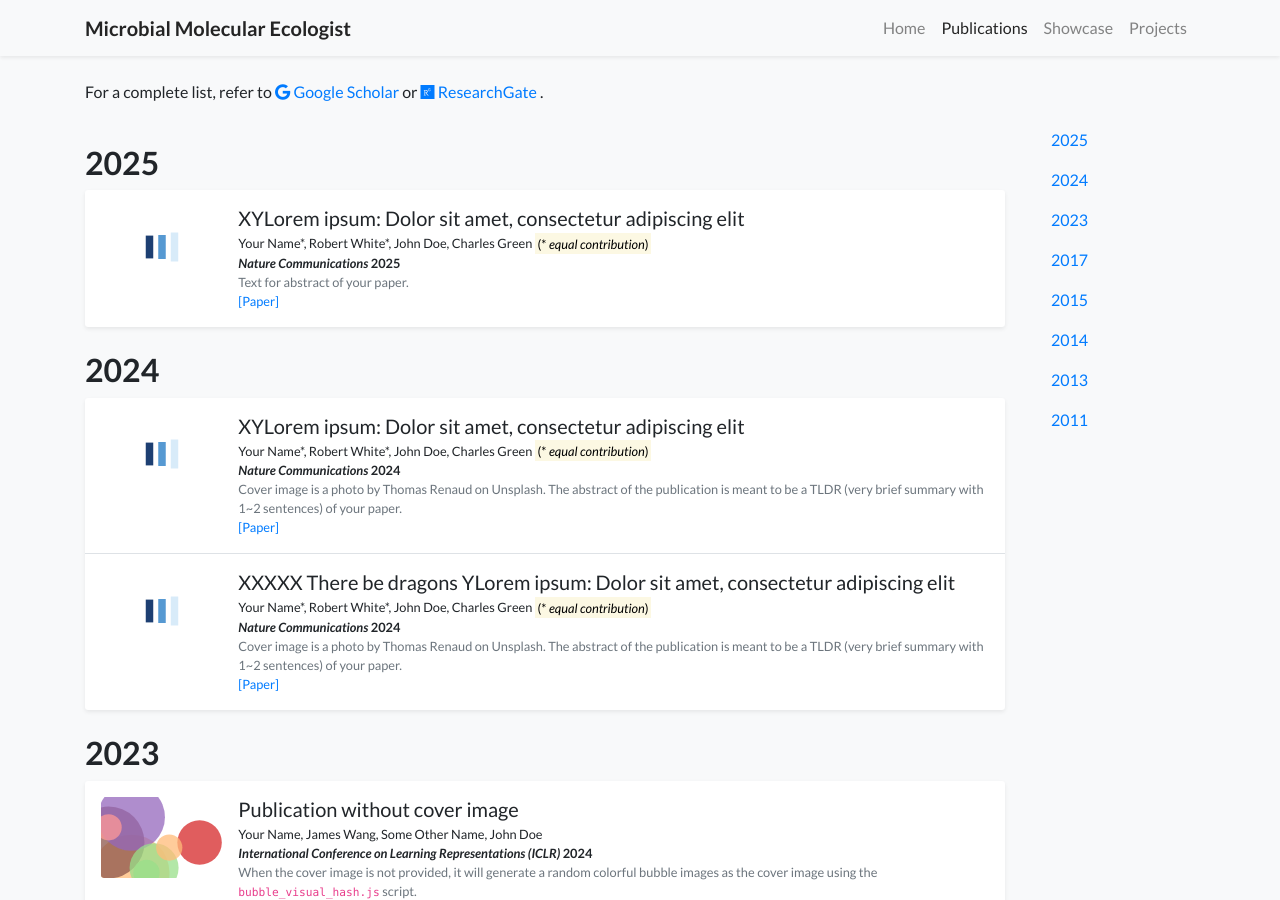
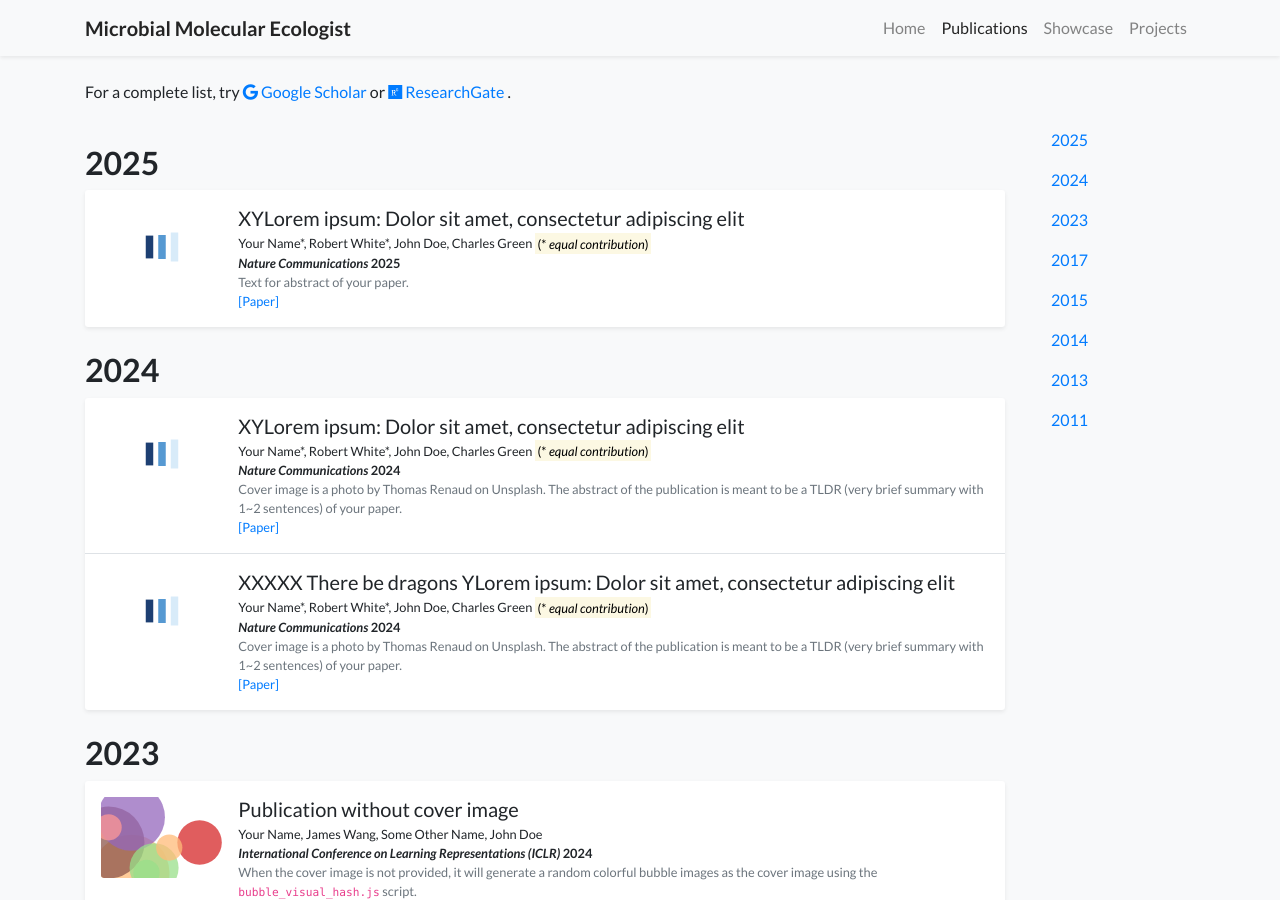
Before and after one commit to micromole/micromole.github.io, a Jekyll site: the page built from publications.html, in a window 1280 px wide and 900 px high. Built offline with Jekyll 4.4.1, drawn with Linux system fonts in a browser that asks for light colours; nearby versions of some CDN libraries; comment, search, counter and statistics services are not loaded; a style sheet for code colours, icons or effects is not loaded.

Commit message:
Update publications.html

```diff
--- a/publications.html
+++ b/publications.html
@@ -6,7 +6,7 @@
   data-spy="scroll" data-target="#navbar-year" data-offset="100"
 ---
 <blockquote>
-    For a complete list, refer to <a href="https://scholar.google.com/citations?user=pXG_5hYAAAAJ" target="_blank">
+    For a complete list, try <a href="https://scholar.google.com/citations?user=pXG_5hYAAAAJ" target="_blank">
     <i class="fab fa-google"></i> Google Scholar
 </a> or
   <a href="https://www.researchgate.net/profile/Arne-Weinhold " target="_blank">
```
